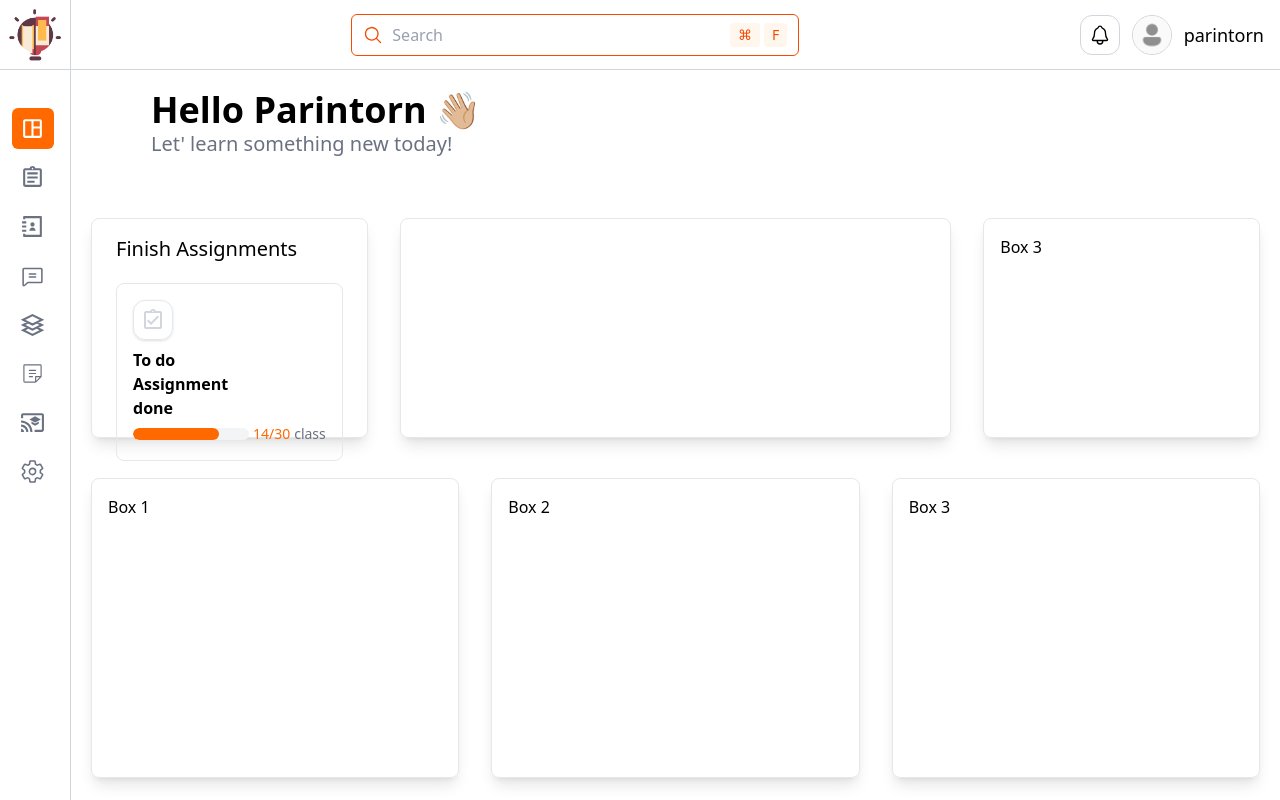
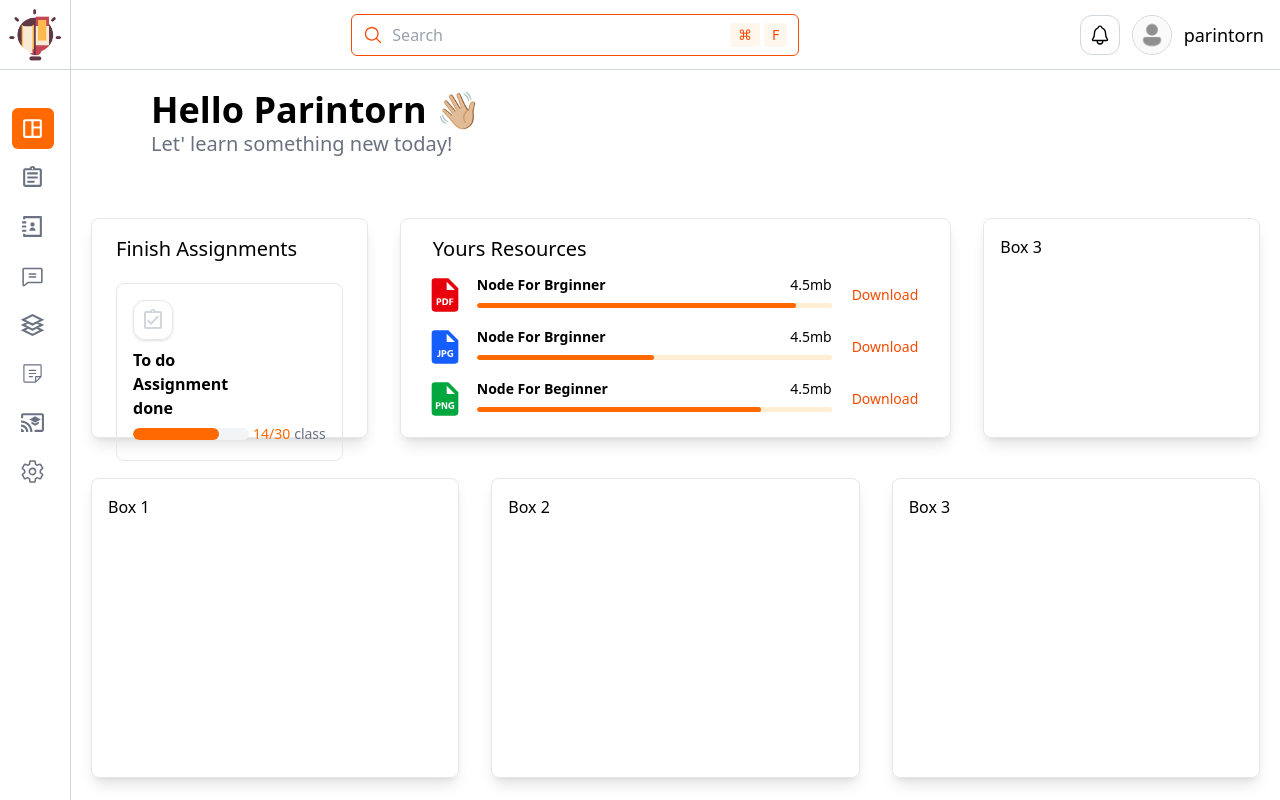
Before and after one commit to ParintornYaimai/Lms-Front-end, a Next.js app: page /dashboard in a window 1280 px wide. Shown: the top 800 px of the page. Built offline with nearby package versions, Linux system fonts and the light colour scheme.

Commit message:
feat: resource component

```diff
--- a/src/app/dashboard/page.tsx
+++ b/src/app/dashboard/page.tsx
@@ -1,5 +1,6 @@
 import React from 'react'
 import FinishAssignment from '@/component/dashboard/FinishAssignment'
+import Resource from '@/component/dashboard/Resource'
 
 const Dashboard = () => {
   return (
@@ -20,7 +21,7 @@ const Dashboard = () => {
             </div>
             {/* two */}
             <div className="basis-2/4 h-[220px] rounded-lg border border-gray-200 shadow-lg p-4 overflow-auto">
-
+              <Resource/>
             </div>
             {/* three */}
             <div className="basis-1/4 max-h-[220px] rounded-lg border border-gray-200 shadow-lg p-4">Box 3</div>
--- /dev/null
+++ b/src/component/dashboard/Resource.tsx
@@ -0,0 +1,85 @@
+import React from 'react'
+import { BiSolidFilePdf } from "react-icons/bi";
+import ProgressBar from './ProgressBar';
+import { BiSolidFilePng } from "react-icons/bi";
+import { BiSolidFileJpg } from "react-icons/bi";
+
+const Resource = () => {
+  return (
+    <div className='h-full mx-2'>
+      <h1 className='text-xl ml-2 '>Yours Resources</h1>
+      <div className='w-full mt-3'>
+
+        <div className='flex my-3 '>
+          {/* icon */}
+          <div className='w-10 h-10'>
+            <BiSolidFilePdf className='text-[2.50rem] text-red-600'/>
+          </div>
+          {/* detail */}
+          <div className='w-full'>
+            <div className='h-full flex flex-col mx-3'>
+              <div  className='h-1/2 flex items-center justify-between'>
+                <h1 className='text-sm font-bold '>Node For Brginner</h1>
+                <span className='text-sm'>4.5mb</span>
+              </div>
+              {/* <span className='text-sm text-gray-400'>example for everything in node js / ts</span> */}
+              <div className='h-1/2 mt-2'>
+                <ProgressBar progress={90} width="100%" height="5px" color="bg-orange-500" bgColor="bg-orange-100"/>
+              </div>
+            </div>
+          </div>
+          {/* button */}
+          <button className='text-orange-600 text-sm p-2 cursor-pointer'>Download</button>
+        </div>
+
+        <div className='flex  my-3'>
+          {/* icon */}
+          <div className='w-10 h-10'>
+            <BiSolidFileJpg className='text-[2.50rem] text-blue-600'/>
+            {/* <BiSolidFilePdf className='text-[2.50rem] text-red-600'/> */}
+          </div>
+          {/* detail */}
+          <div className='w-full'>
+            <div className='h-full flex flex-col mx-3'>
+              <div  className='h-1/2 flex items-center justify-between'>
+                <h1 className='text-sm font-bold '>Node For Brginner</h1>
+                <span className='text-sm'>4.5mb</span>
+              </div>
+              {/* <span className='text-sm text-gray-400'>example for everything in node js / ts</span> */}
+              <div className='h-1/2 mt-2'>
+                <ProgressBar progress={50} width="100%" height="5px" color="bg-orange-500" bgColor="bg-orange-100"/>
+              </div>
+            </div>
+          </div>
+          {/* button */}
+          <button className='text-orange-600 text-sm p-2 cursor-pointer'>Download</button>
+        </div>
+
+        <div className='flex  my-3'>
+          {/* icon */}
+          <div className='w-10 h-10'>
+            <BiSolidFilePng className='text-[2.50rem] text-green-600'/>
+            {/* <BiSolidFilePdf className='text-[2.50rem] text-red-600'/> */}
+          </div>
+          {/* detail */}
+          <div className='w-full'>
+            <div className='h-full flex flex-col mx-3'>
+              <div  className='h-1/2 flex items-center justify-between'>
+                <h1 className='text-sm font-bold '>Node For Beginner</h1>
+                <span className='text-sm'>4.5mb</span>
+              </div>
+              {/* <span className='text-sm text-gray-400'>example for everything in node js / ts</span> */}
+              <div className='h-1/2 mt-2'>
+                <ProgressBar progress={80} width="100%" height="5px" color="bg-orange-500" bgColor="bg-orange-100"/>
+              </div>
+            </div>
+          </div>
+          {/* button */}
+          <button className='text-orange-600 text-sm p-2 cursor-pointer'>Download</button>
+        </div>
+      </div>
+    </div>
+  )
+}
+
+export default Resource
```
